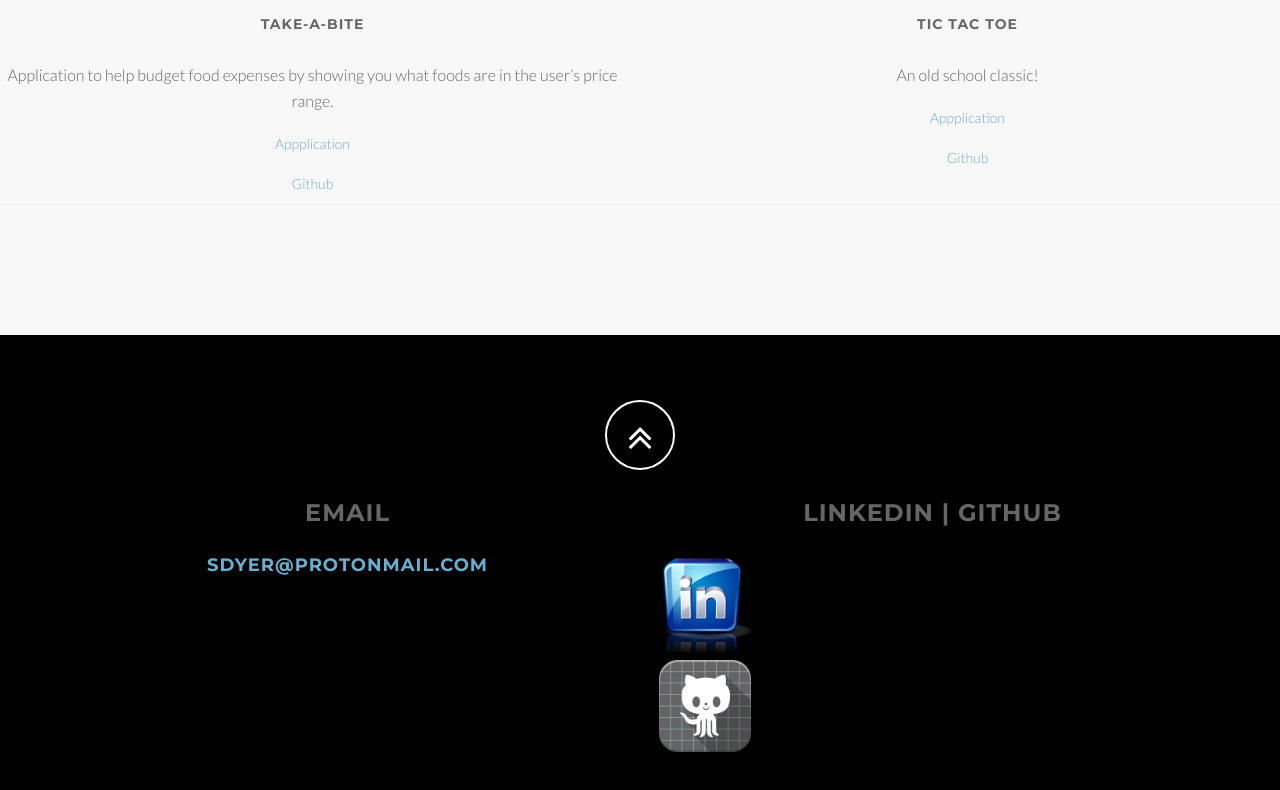
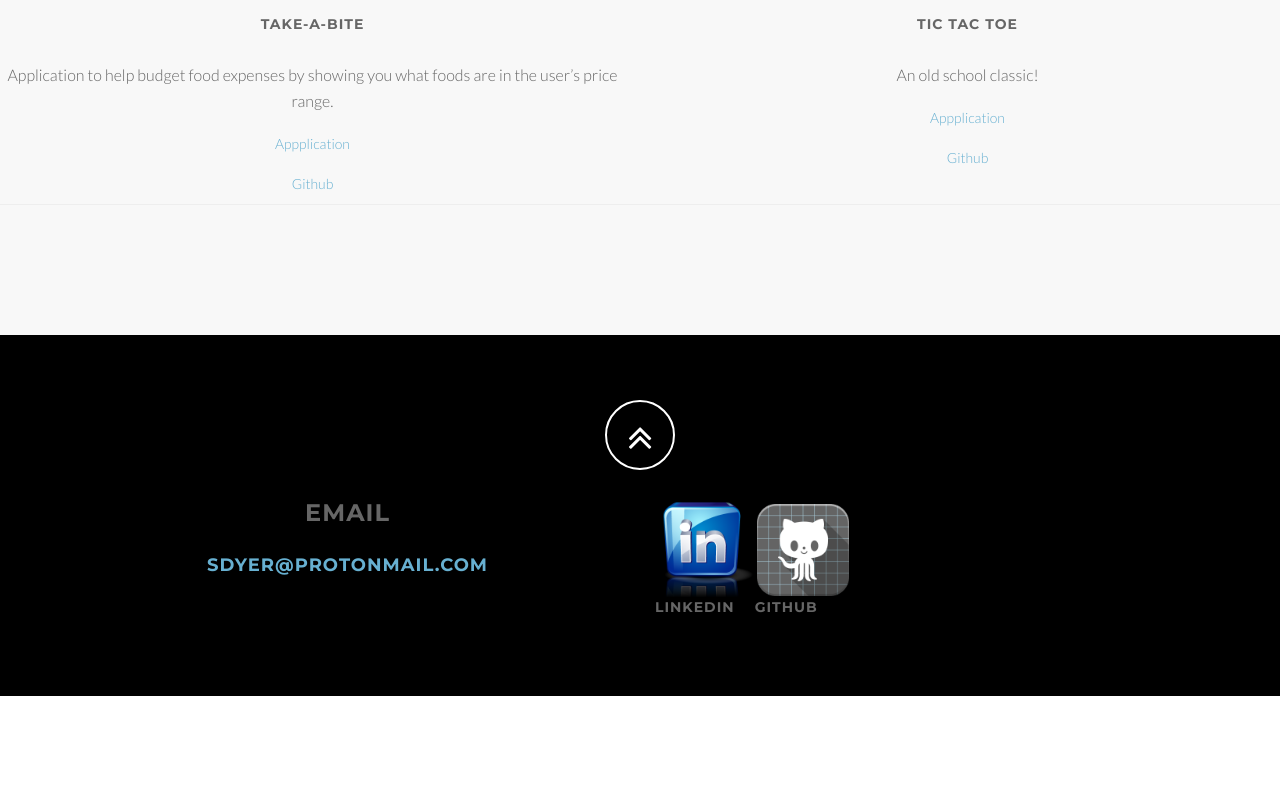
Before and after one commit to slammyde7113/webpage, a website built with webpack: page index.html in a window 1280 px wide. Shown: the part 5000-5790 px from the top of the page. After the commit the page ends 5696 px from the top, so only its background shows below. Built offline with nearby package versions, Linux system fonts and the light colour scheme; files whose address does not match are found by name.

Commit message:
Final Reformatting

```diff
--- a/index.html
+++ b/index.html
@@ -569,15 +569,32 @@
                   </address>
                     </div>
                 </div>
+                <div class="col-md-1 col-lg-1">
+                    <div class="wow fadeInLeft" data-wow-delay="0.2s">
+                        <div class="service-box">
+                            <div class="service-icon">
+                                <a href="https://www.linkedin.com/in/sam-dyer/">
+                                <img border="0" alt="Linkedin" src="img/icons/linkedin.jpg" width="100" height="100">
+                                </a>
+                                <h5>Linkedin</h5>
+                            </div>
+                        </div>
+                    </div>
+                </div>
+                <div class="col-md-1 col-lg-1">
+                    <div class="wow fadeInLeft" data-wow-delay="0.2s">
+                        <div class="service-box">
+                            <div class="service-icon">
+                                <a href="https://github.com/slammyde7113">
+                                <img border="0" alt="Github" src="img/icons/github-link.png" width="100" height="100">
+                                </a>
+                                <h5>Github</h5>
+                            </div>
+                        </div>
+                    </div>
+                </div>
                 <div class="col-md-6 col-lg-6">
-                    <h3>Linkedin | Github
-                        <h3>
-                            <a href="https://www.linkedin.com/in/sam-dyer/">
-                                <img border="0" alt="Linkedin" src="img/icons/linkedin.jpg" width="100" height="100">
-                            </a>
-                            <a href="https://github.com/slammyde7113">
-                                <img border="0" alt="Github" src="img/icons/github-link.png" width="100" height="100">
-                            </a>
+
                 </div>
             </div>
         </div>
```
